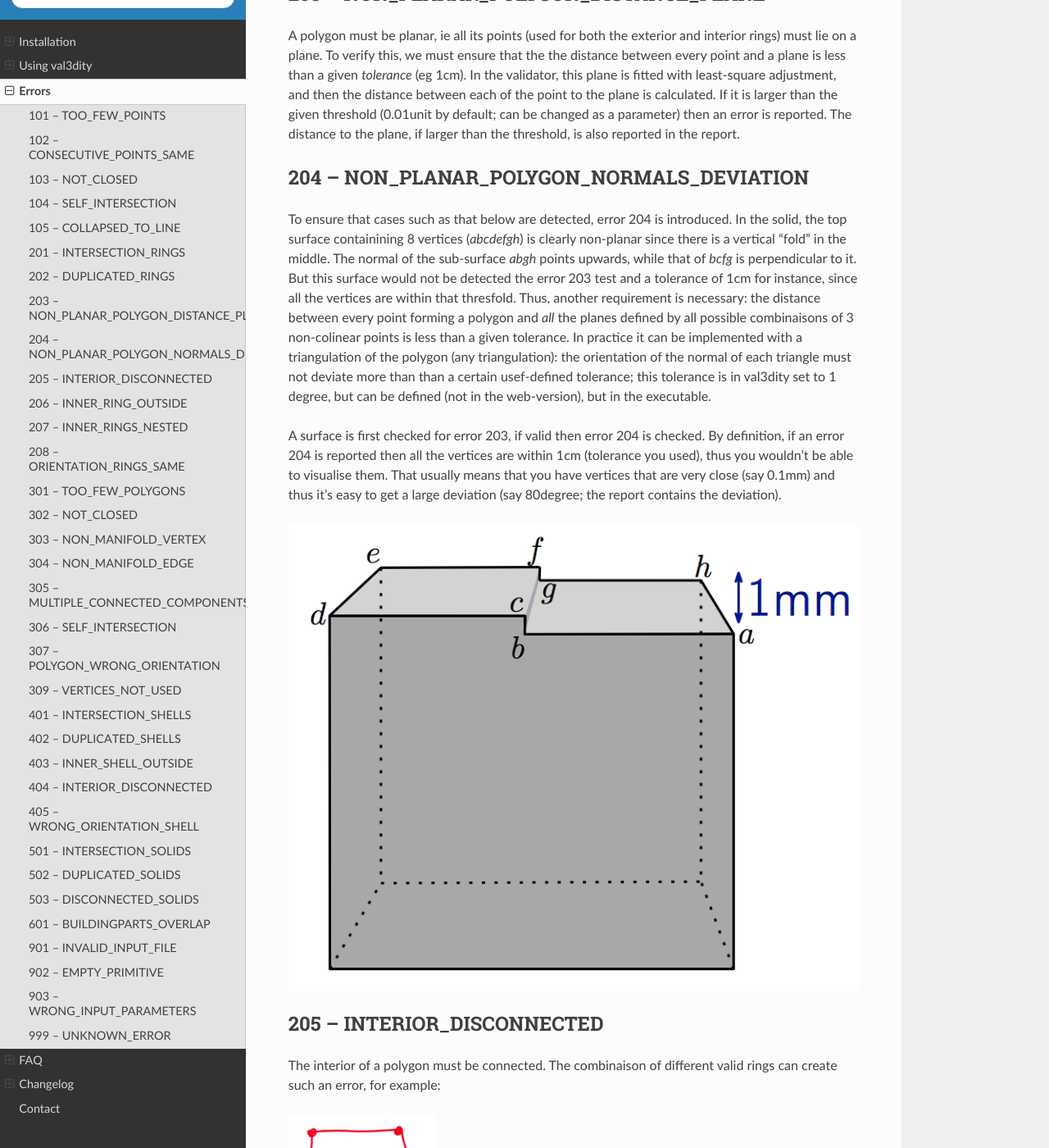
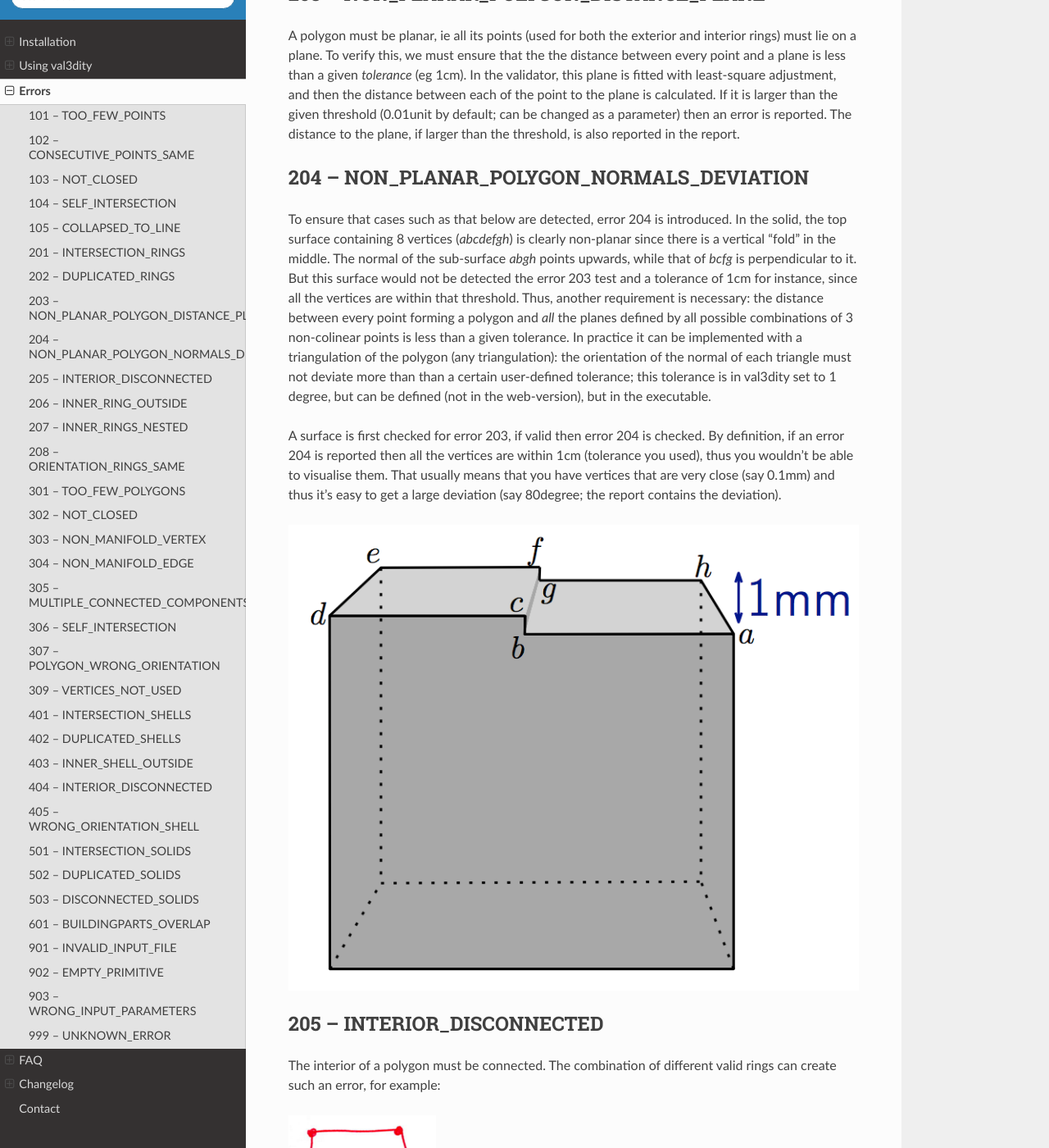
Before and after one commit to tudelft3d/val3dity, a Sphinx documentation site: the page built from docs/errors.rst, in a window 1280 px wide and 1400 px high, scrolled down 3659 px. Shown: the whole window at 82% size. Built offline with Sphinx 7.4.7 and the Read the Docs theme 2.0.0, drawn with Linux system fonts in a browser that asks for light colours; some of the changed text lies outside the part shown.

Commit message:
docs:errors minor corrections

```diff
--- a/docs/errors.rst
+++ b/docs/errors.rst
@@ -10,7 +10,7 @@ Errors
 101 -- TOO_FEW_POINTS
 ---------------------
 
-A ring should have at least 3 points. For GML rings, this error ignores the fact that the first and the last point of a ring are the same (see 103), ie a GML ring should have at least 4 points. |
+A ring should have at least 3 points. For GML rings, this error ignores the fact that the first and the last point of a ring are the same (see 103), ie a GML ring should have at least 4 points.
 
 This ring is for instance invalid:
 
@@ -94,11 +95,11 @@ The distance to the plane, if larger than the threshold, is also reported in the
 
 204 -- NON_PLANAR_POLYGON_NORMALS_DEVIATION
 -------------------------------------------
-To ensure that cases such as that below are detected, error 204 is introduced. In the solid, the top surface containining 8 vertices (*abcdefgh*) is clearly non-planar since there is a vertical "fold" in the middle.
+To ensure that cases such as that below are detected, error 204 is introduced. In the solid, the top surface containing 8 vertices (*abcdefgh*) is clearly non-planar since there is a vertical "fold" in the middle.
 The normal of the sub-surface *abgh* points upwards, while that of *bcfg* is perpendicular to it.
-But this surface would not be detected the error 203 test and a tolerance of 1cm for instance, since all the vertices are within that thresfold.
-Thus, another requirement is necessary: the distance between every point forming a polygon and *all* the planes defined by all possible combinaisons of 3 non-colinear points is less than a given tolerance.
-In practice it can be implemented with a triangulation of the polygon (any triangulation): the orientation of the normal of each triangle must not deviate more than than a certain usef-defined tolerance; this tolerance is in val3dity set to 1 degree, but can be defined (not in the web-version), but in the executable.
+But this surface would not be detected the error 203 test and a tolerance of 1cm for instance, since all the vertices are within that threshold.
+Thus, another requirement is necessary: the distance between every point forming a polygon and *all* the planes defined by all possible combinations of 3 non-colinear points is less than a given tolerance.
+In practice it can be implemented with a triangulation of the polygon (any triangulation): the orientation of the normal of each triangle must not deviate more than than a certain user-defined tolerance; this tolerance is in val3dity set to 1 degree, but can be defined (not in the web-version), but in the executable.
 
 A surface is first checked for error 203, if valid then error 204 is checked.
 By definition, if an error 204 is reported then all the vertices are within 1cm (tolerance you used), thus you wouldn’t be able to visualise them.
@@ -109,7 +110,7 @@ That usually means that you have vertices that are very close (say 0.1mm) and th
 
 205 -- INTERIOR_DISCONNECTED
 ----------------------------
-The interior of a polygon must be connected. The combinaison of different valid rings can create such an error, for example:
+The interior of a polygon must be connected. The combination of different valid rings can create such an error, for example:
 
 .. image:: _static/205.png
 
```
Also changed, not shown: other parts of docs/errors.rst (+2 -1 lines).
